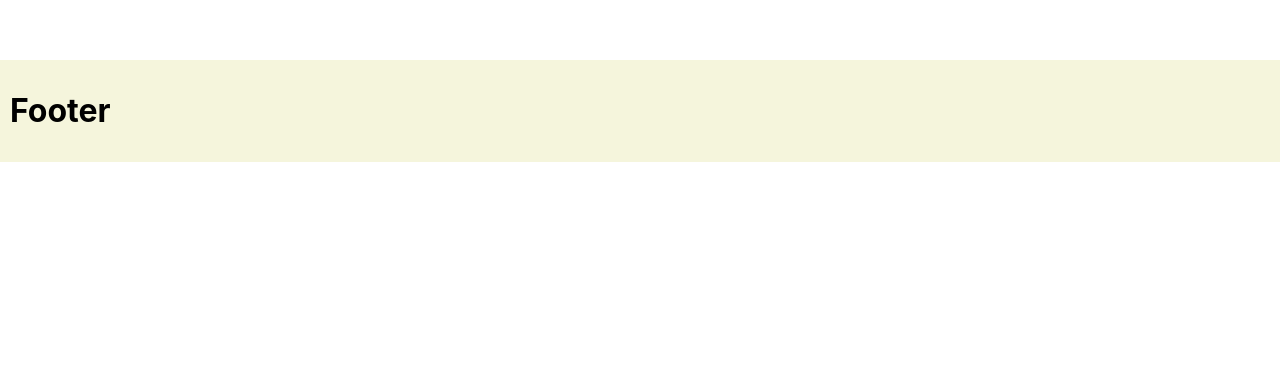
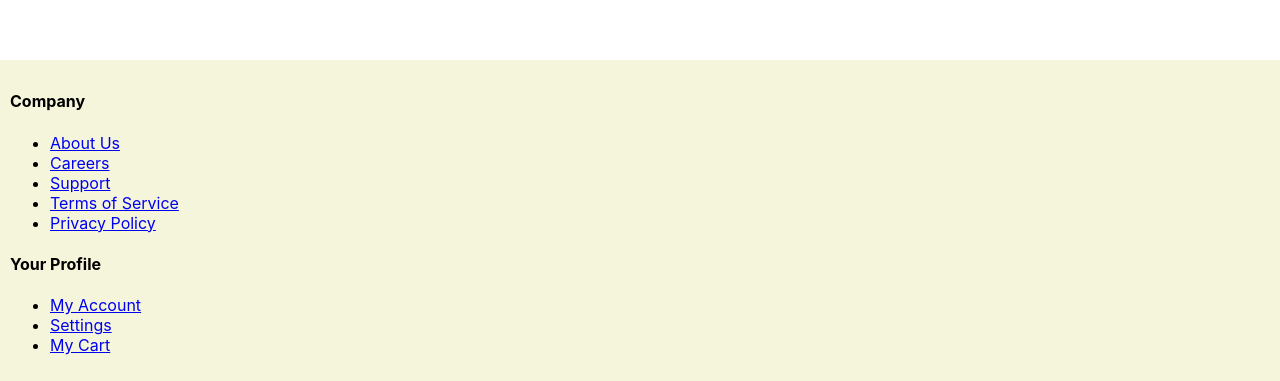
Before and after one commit to jpagtama/ReactJS_Project_05, a React (Create React App) app: page / in a window 1280 px wide. Shown: the part 865-1246 px from the top of the page. Before the commit the page ends 1027 px from the top, so only its background shows below. Built offline with nearby package versions, Linux system fonts and the light colour scheme.

Commit message:
Adds footer content placeholder

```diff
--- a/src/components/Footer.js
+++ b/src/components/Footer.js
@@ -3,7 +3,24 @@ import styles from './Footer.module.css'
 const Footer = () => {
     return (
         <div className={styles.footer} >
-            <h1>Footer</h1>
+            <div>
+                <h4>Company</h4>
+                <ul>
+                    <li><a href="0" >About Us</a></li>
+                    <li><a href="0" >Careers</a></li>
+                    <li><a href="0" >Support</a></li>
+                    <li><a href="0" >Terms of Service</a></li>
+                    <li><a href="0" >Privacy Policy</a></li>
+                </ul>
+            </div>
+            <div>
+                <h4>Your Profile</h4>
+                <ul>
+                    <li><a href="0" >My Account</a></li>
+                    <li><a href="0" >Settings</a></li>
+                    <li><a href="0" >My Cart</a></li>
+                </ul>
+            </div>
         </div>
     )
 }
--- a/src/components/Main.js
+++ b/src/components/Main.js
@@ -3,7 +3,9 @@ import styles from './Main.module.css'
 const Main = () => {
     return (
         <div className={styles.body} >
-            {/* <p>Lorem ipsum dolor sit amet, consectetur adipiscing elit. Cras semper consequat pulvinar. Ut eget tincidunt ipsum, non efficitur diam. Vestibulum pretium porttitor eleifend. Morbi magna lorem, laoreet hendrerit tellus at, elementum porta nulla. Nam tellus odio, malesuada vel iaculis ut, pulvinar porttitor diam. Nullam ac mi viverra, facilisis massa eget, accumsan metus. Praesent bibendum fringilla nisl, eu venenatis ipsum hendrerit id. Suspendisse potenti. Donec et elit sit amet lacus convallis dapibus. Nunc rutrum nisl vel diam tincidunt aliquam. Aliquam vitae nibh sodales, aliquam eros eu, dapibus diam. In vehicula, augue ut varius auctor, tellus ligula consequat magna, et rutrum eros ante eget est. Sed quis vestibulum nibh.
+
+
+{/* <p>Lorem ipsum dolor sit amet, consectetur adipiscing elit. Cras semper consequat pulvinar. Ut eget tincidunt ipsum, non efficitur diam. Vestibulum pretium porttitor eleifend. Morbi magna lorem, laoreet hendrerit tellus at, elementum porta nulla. Nam tellus odio, malesuada vel iaculis ut, pulvinar porttitor diam. Nullam ac mi viverra, facilisis massa eget, accumsan metus. Praesent bibendum fringilla nisl, eu venenatis ipsum hendrerit id. Suspendisse potenti. Donec et elit sit amet lacus convallis dapibus. Nunc rutrum nisl vel diam tincidunt aliquam. Aliquam vitae nibh sodales, aliquam eros eu, dapibus diam. In vehicula, augue ut varius auctor, tellus ligula consequat magna, et rutrum eros ante eget est. Sed quis vestibulum nibh.
 
 Donec vel massa varius, vulputate dolor quis, convallis nisi. Integer rutrum placerat risus, ac gravida est tincidunt sit amet. Quisque sit amet nulla risus. Curabitur sollicitudin tempor velit ac scelerisque. Sed a mauris enim. In augue erat, lacinia vel tellus ut, tempor bibendum urna. Nam vehicula auctor ipsum, nec posuere velit auctor ac. Ut posuere leo elit, id sagittis tellus luctus id. Proin eu ante in tellus bibendum rutrum sit amet sit amet ipsum. Nulla nec facilisis sem.
 
```
